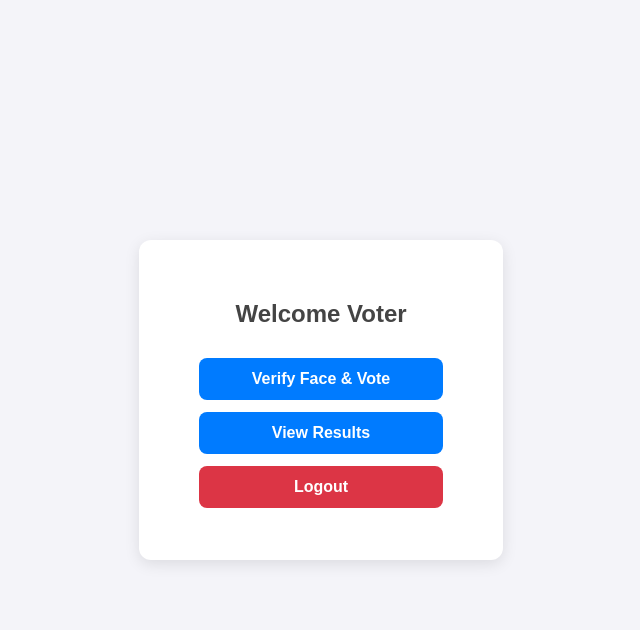
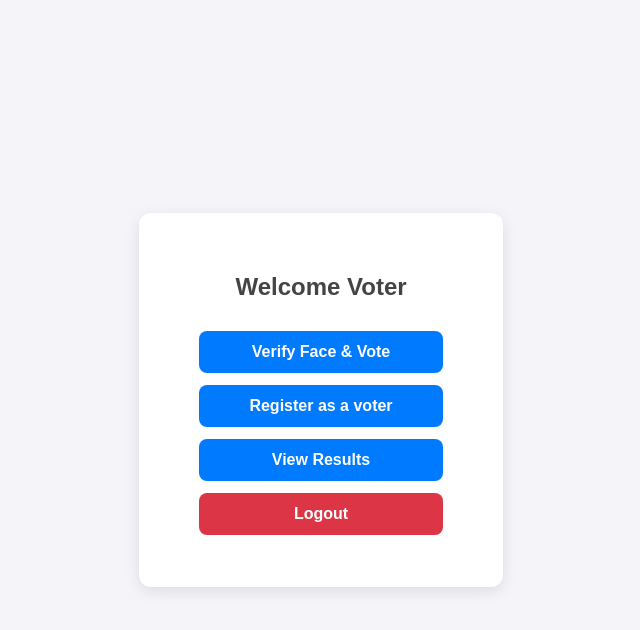
Before and after one commit to Tahmidro/election-system, a PHP site: page /dashboard_voter.php in a window 1280 px wide. Shown: the top 630 px of the page, without its empty margins (319-959 px from the left). Run offline with PHP 8.4, Linux system fonts and the light colour scheme; a user stored in the database is signed in.

Commit message:
Update dashboard_voter.php

```diff
--- a/dashboard_voter.php
+++ b/dashboard_voter.php
@@ -61,6 +61,7 @@ if (!isset($_SESSION['role']) || $_SESSION['role'] !== 'voter') {
     <div class="container">
         <h2>Welcome Voter</h2>
         <a href="face_auth.php" class="button">Verify Face & Vote</a>
+        <a href="voter_register.php" class="button">Register as a voter</a>
         <a href="view_results.php" class="button">View Results</a>
         <a href="logout.php" class="button logout">Logout</a>
     </div>
```
